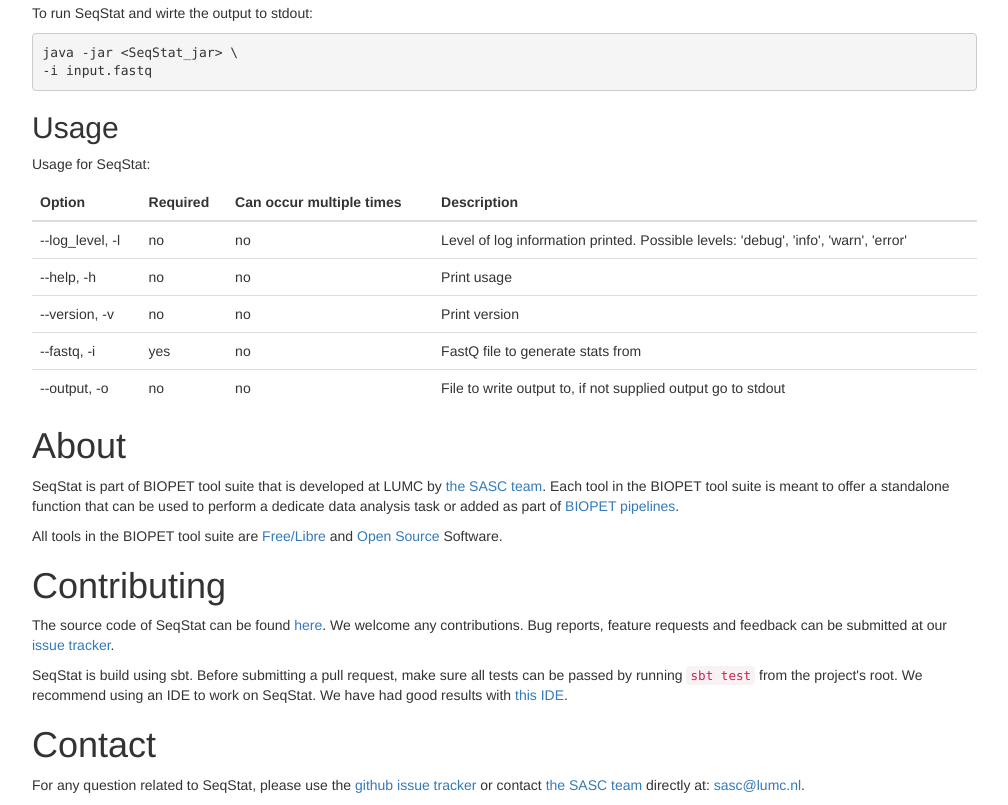
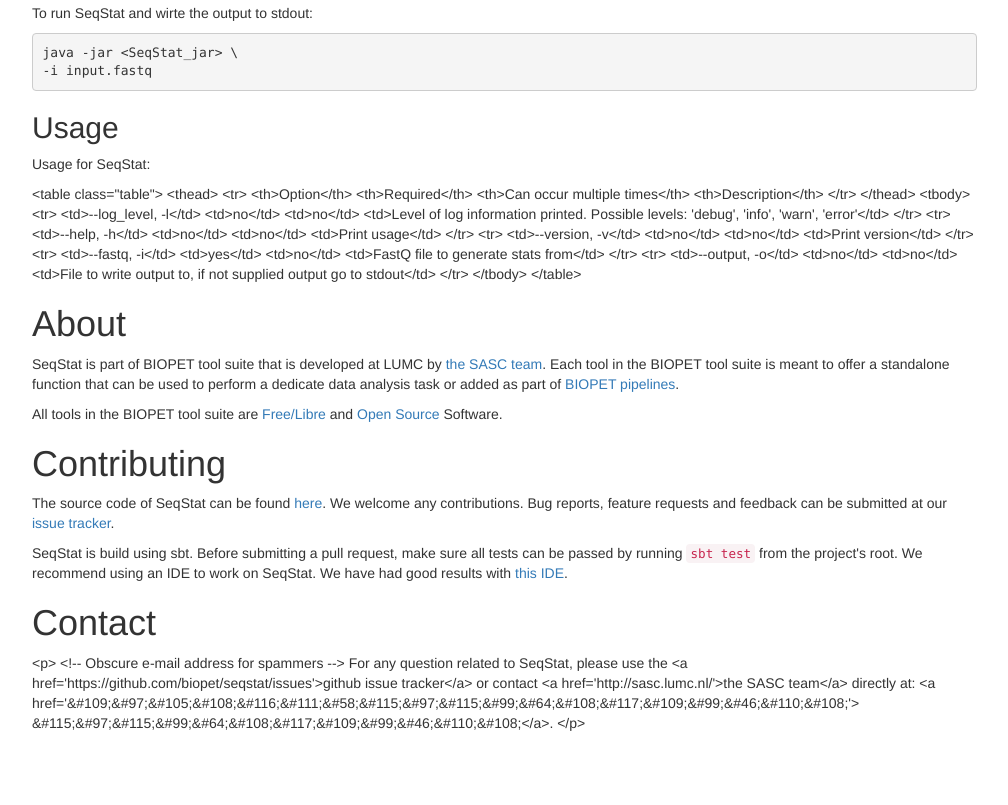
Before and after one commit to biopet/seqstat, a plain HTML site: page develop/index.html in a window 1280 px wide. Shown: the part 975-1780 px from the top of the page, without its empty margins (233-1241 px from the left). After the commit the page ends 1718 px from the top, so only its background shows below. Drawn offline with nearby package versions, Linux system fonts and the light colour scheme.

Commit message:
updated site

```diff
--- a/develop/index.html
+++ b/develop/index.html
@@ -142,48 +142,48 @@
 
         <h2 id="usage" class="section">Usage</h2>
         <p>Usage for SeqStat:</p>
-        <table class="table">
-          <thead>
-            <tr>
-              <th>Option</th>
-              <th>Required</th>
-              <th>Can occur multiple times</th>
-              <th>Description</th>
-            </tr>
-          </thead>
-          <tbody>
-            <tr>
-              <td>--log_level, -l</td>
-              <td>no</td>
-              <td>no</td>
-              <td>Level of log information printed. Possible levels: &#39;debug&#39;, &#39;info&#39;, &#39;warn&#39;, &#39;error&#39;</td>
-            </tr>
-            <tr>
-              <td>--help, -h</td>
-              <td>no</td>
-              <td>no</td>
-              <td>Print usage</td>
-            </tr>
-            <tr>
-              <td>--version, -v</td>
-              <td>no</td>
-              <td>no</td>
-              <td>Print version</td>
-            </tr>
-            <tr>
-              <td>--fastq, -i</td>
-              <td>yes</td>
-              <td>no</td>
-              <td>FastQ file to generate stats from</td>
-            </tr>
-            <tr>
-              <td>--output, -o</td>
-              <td>no</td>
-              <td>no</td>
-              <td>File to write output to, if not supplied output go to stdout</td>
-            </tr>
-          </tbody>
-        </table>
+        <p>&lt;table class=&quot;table&quot;&gt;
+          &lt;thead&gt;
+            &lt;tr&gt;
+              &lt;th&gt;Option&lt;/th&gt;
+              &lt;th&gt;Required&lt;/th&gt;
+              &lt;th&gt;Can occur multiple times&lt;/th&gt;
+              &lt;th&gt;Description&lt;/th&gt;
+            &lt;/tr&gt;
+          &lt;/thead&gt;
+          &lt;tbody&gt;
+            &lt;tr&gt;
+              &lt;td&gt;--log_level, -l&lt;/td&gt;
+              &lt;td&gt;no&lt;/td&gt;
+              &lt;td&gt;no&lt;/td&gt;
+              &lt;td&gt;Level of log information printed. Possible levels: &#39;debug&#39;, &#39;info&#39;, &#39;warn&#39;, &#39;error&#39;&lt;/td&gt;
+            &lt;/tr&gt;
+            &lt;tr&gt;
+              &lt;td&gt;--help, -h&lt;/td&gt;
+              &lt;td&gt;no&lt;/td&gt;
+              &lt;td&gt;no&lt;/td&gt;
+              &lt;td&gt;Print usage&lt;/td&gt;
+            &lt;/tr&gt;
+            &lt;tr&gt;
+              &lt;td&gt;--version, -v&lt;/td&gt;
+              &lt;td&gt;no&lt;/td&gt;
+              &lt;td&gt;no&lt;/td&gt;
+              &lt;td&gt;Print version&lt;/td&gt;
+            &lt;/tr&gt;
+            &lt;tr&gt;
+              &lt;td&gt;--fastq, -i&lt;/td&gt;
+              &lt;td&gt;yes&lt;/td&gt;
+              &lt;td&gt;no&lt;/td&gt;
+              &lt;td&gt;FastQ file to generate stats from&lt;/td&gt;
+            &lt;/tr&gt;
+            &lt;tr&gt;
+              &lt;td&gt;--output, -o&lt;/td&gt;
+              &lt;td&gt;no&lt;/td&gt;
+              &lt;td&gt;no&lt;/td&gt;
+              &lt;td&gt;File to write output to, if not supplied output go to stdout&lt;/td&gt;
+            &lt;/tr&gt;
+          &lt;/tbody&gt;
+        &lt;/table&gt;</p>
 
         <h1 id="about" class="section">About</h1>
         <p>SeqStat is part of BIOPET tool suite that is developed at LUMC by <a href="http://sasc.lumc.nl/">the SASC team</a>.
@@ -201,14 +201,14 @@
         good results with <a href="https://www.jetbrains.com/idea/">this IDE</a>.</p>
 
         <h1 id="contact" class="section">Contact</h1>
-        <p>
-          <!-- Obscure e-mail address for spammers -->
+        <p>&lt;p&gt;
+          &lt;!-- Obscure e-mail address for spammers --&gt;
         For any question related to SeqStat, please use the
-        <a href='https://github.com/biopet/seqstat/issues'>github issue tracker</a>
+        &lt;a href=&#39;https://github.com/biopet/seqstat/issues&#39;&gt;github issue tracker&lt;/a&gt;
         or contact
-         <a href='http://sasc.lumc.nl/'>the SASC team</a> directly at: <a href='&#109;&#97;&#105;&#108;&#116;&#111;&#58;&#115;&#97;&#115;&#99;&#64;&#108;&#117;&#109;&#99;&#46;&#110;&#108;'>
-        &#115;&#97;&#115;&#99;&#64;&#108;&#117;&#109;&#99;&#46;&#110;&#108;</a>.
-        </p>
+         &lt;a href=&#39;http://sasc.lumc.nl/&#39;&gt;the SASC team&lt;/a&gt; directly at: &lt;a href=&#39;&amp;#109;&amp;#97;&amp;#105;&amp;#108;&amp;#116;&amp;#111;&amp;#58;&amp;#115;&amp;#97;&amp;#115;&amp;#99;&amp;#64;&amp;#108;&amp;#117;&amp;#109;&amp;#99;&amp;#46;&amp;#110;&amp;#108;&#39;&gt;
+        &amp;#115;&amp;#97;&amp;#115;&amp;#99;&amp;#64;&amp;#108;&amp;#117;&amp;#109;&amp;#99;&amp;#46;&amp;#110;&amp;#108;&lt;/a&gt;.
+        &lt;/p&gt;</p>
 
       </div>
     </div>
```
